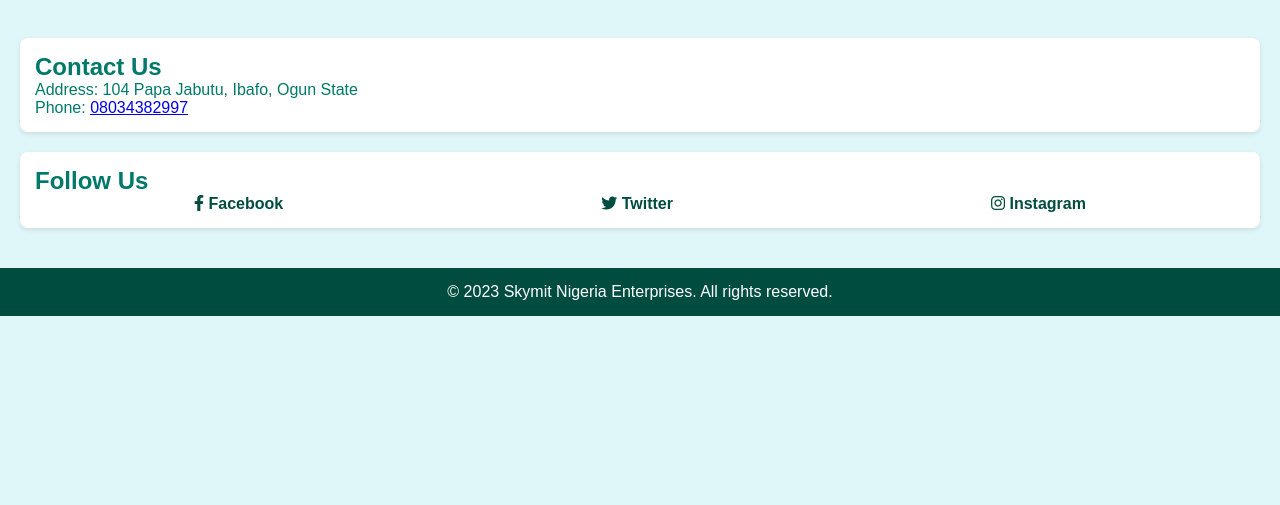
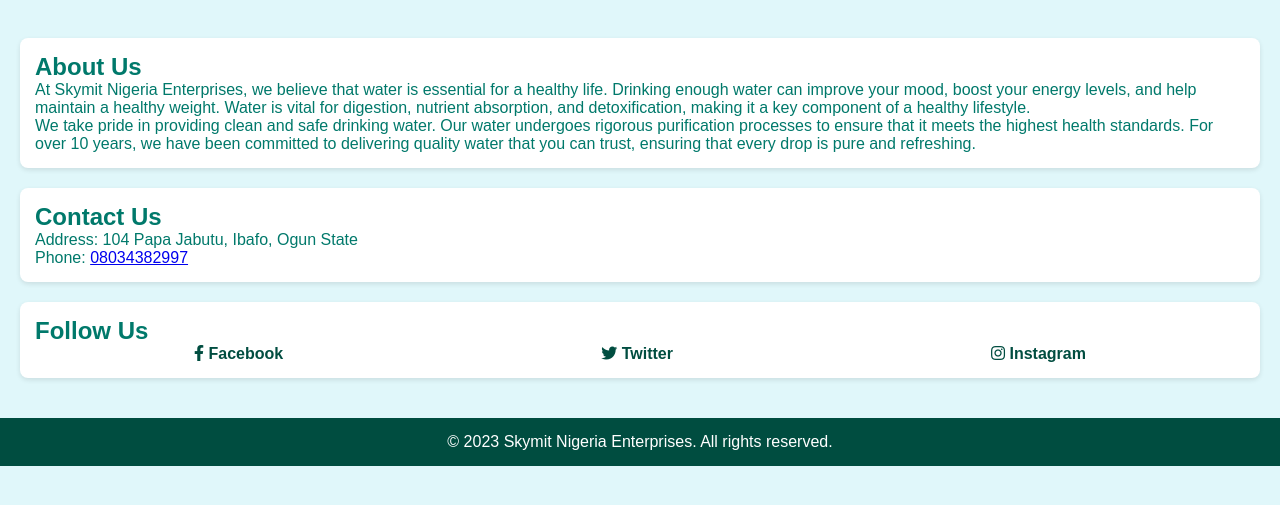
Before and after one commit to 0la200/skymitnigeria, a plain HTML site: page index.html in a window 1280 px wide. Shown: the part 175-680 px from the top of the page. Drawn offline with Linux system fonts and the light colour scheme.

Commit message:
Add files via upload

```diff
--- a/index.html
+++ b/index.html
@@ -26,6 +26,12 @@
     </div>
 
     <main>
+        <section class="about-us">
+            <h2>About Us</h2>
+            <p>At Skymit Nigeria Enterprises, we believe that water is essential for a healthy life. Drinking enough water can improve your mood, boost your energy levels, and help maintain a healthy weight. Water is vital for digestion, nutrient absorption, and detoxification, making it a key component of a healthy lifestyle.</p>
+            <p>We take pride in providing clean and safe drinking water. Our water undergoes rigorous purification processes to ensure that it meets the highest health standards. For over 10 years, we have been committed to delivering quality water that you can trust, ensuring that every drop is pure and refreshing.</p>
+        </section>
+
         <section class="contact-info">
             <h2>Contact Us</h2>
             <p>Address: 104 Papa Jabutu, Ibafo, Ogun State</p>
--- a/styles.css
+++ b/styles.css
@@ -88,3 +88,12 @@ footer {
     bottom: 0;
     width: 100%;
 }
+/* Add this to your existing styles.css */
+
+.about-us {
+    margin: 20px 0;
+    padding: 15px;
+    background-color: #ffffff;
+    border-radius: 8px;
+    box-shadow: 0 2px 5px rgba(0, 0, 0, 0.1);
+}
```
